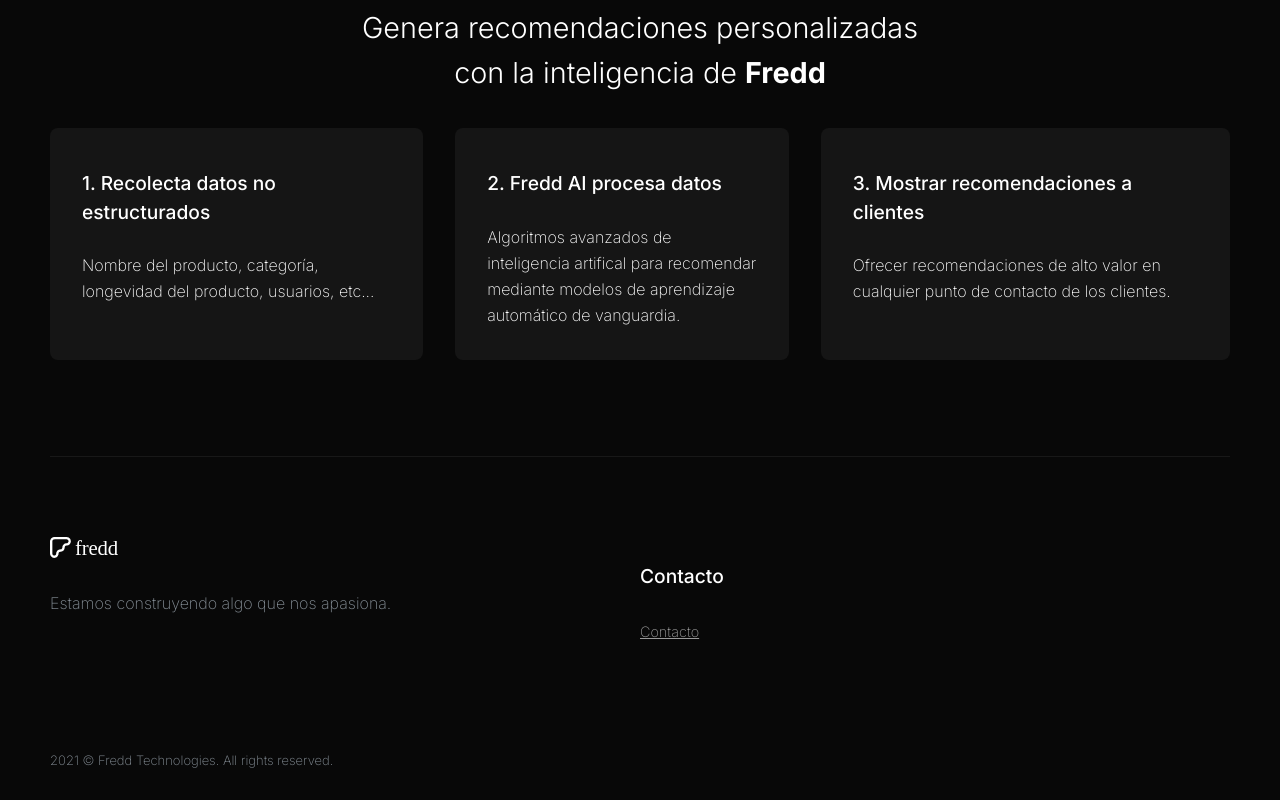
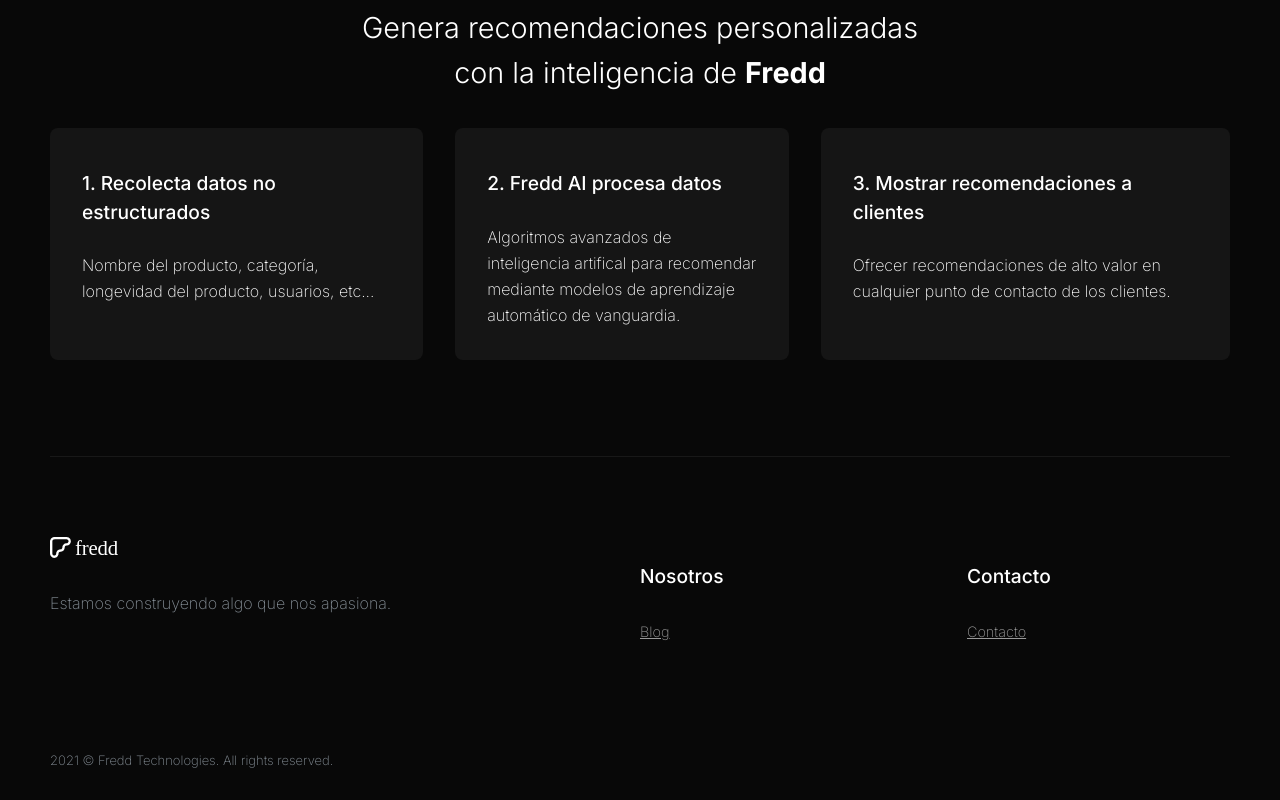
Before and after one commit to yersoncp/fredd-web, a Next.js app: page / in a window 1280 px wide. Shown: the part 1432-2232 px from the top of the page. Built offline with nearby package versions, Linux system fonts and the light colour scheme.

Commit message:
Footer link update

```diff
--- a/components/Footer/Footer.js
+++ b/components/Footer/Footer.js
@@ -2,7 +2,7 @@ import Link from 'next/link';
 import s from './Footer.module.css';
 
 const linkDribbble = '//dribbble.com/yerson';
-const linkMedium = '//medium.com/zurvin';
+const linkMedium = '//medium.com/hifredd';
 const linkContact = 'mailto:hola@zurvin.com';
 const linkGithubCode = '//github.com/yersoncp/zurvin-web-nextjs';
 
@@ -22,12 +22,12 @@ const Footer = () => (
 
          </div>
 
-         {/* <div>
-            <h3>Nosotros</h3>
+         <div>
+            <h4>Nosotros</h4>
             <Link href={linkMedium}><a className={s.menu} target="_blank">Blog</a></Link>
-            <Link href={linkGithubCode}><a className={s.menu} target="_blank">Open source</a></Link>
-            <Link href={linkDribbble}><a className={s.menu} target="_blank">Dribbble</a></Link>
-         </div> */}
+            {/* <Link href={linkGithubCode}><a className={s.menu} target="_blank">Open source</a></Link> */}
+            {/* <Link href={linkDribbble}><a className={s.menu} target="_blank">Dribbble</a></Link> */}
+         </div>
 
          <div>
             <h4>Contacto</h4>
```
